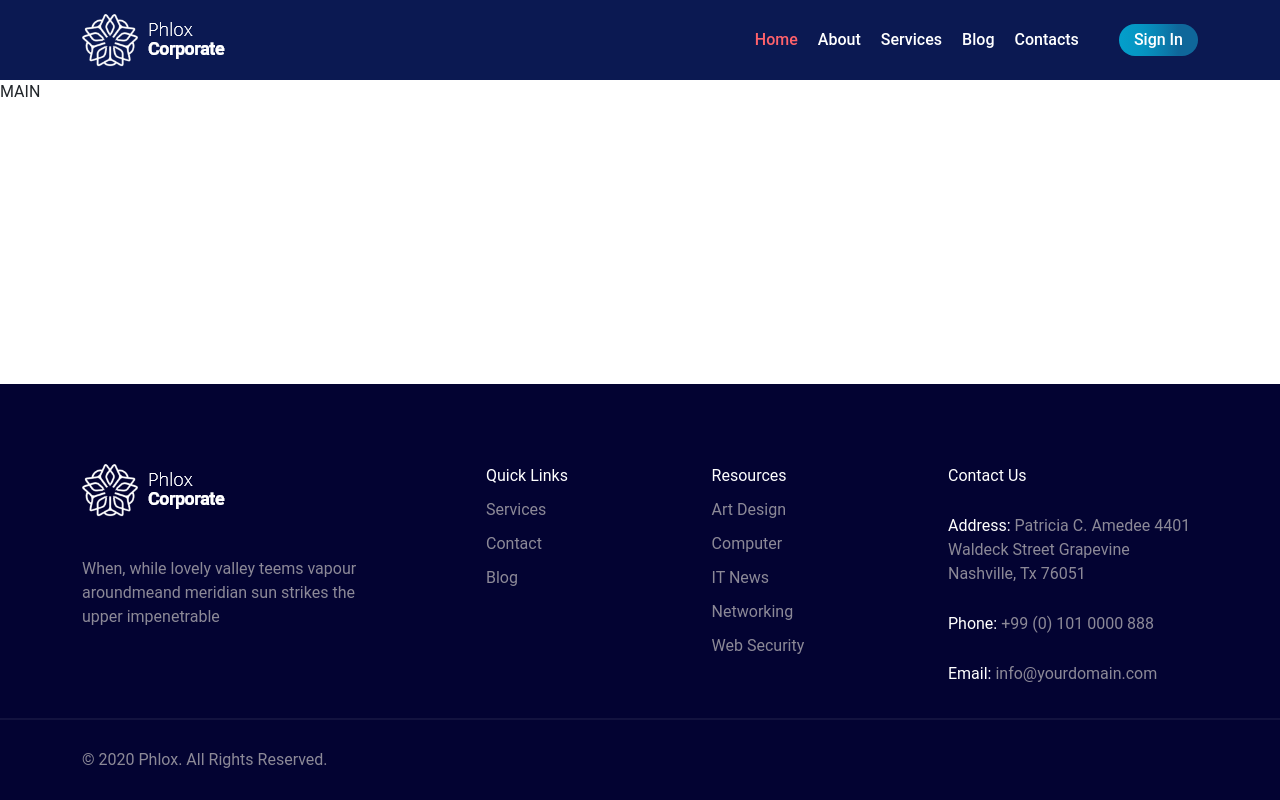
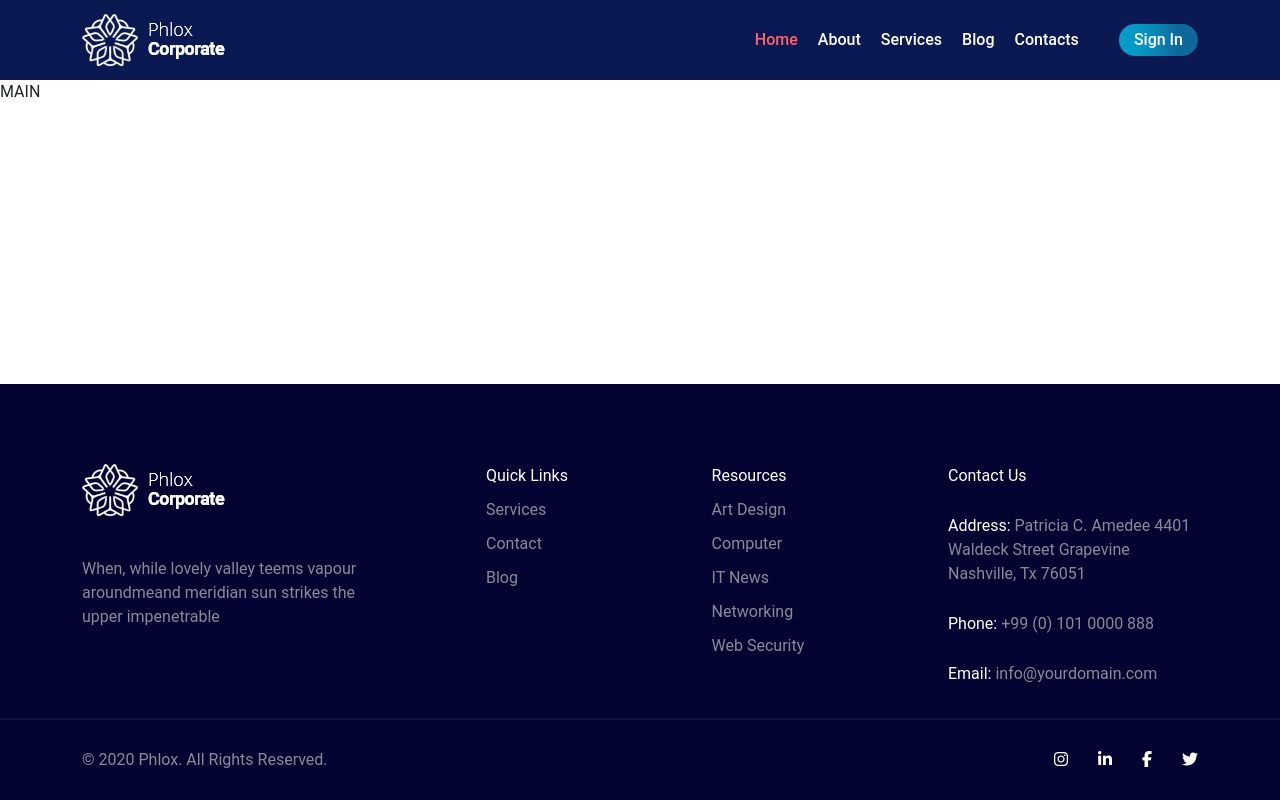
Before and after one commit to juri931/proj-html-vuejs, a Vue app: page / in a window 1280 px wide. Built offline with nearby package versions, Linux system fonts and the light colour scheme.

Commit message:
[add] footer socials

```diff
--- a/src/assets/data/store.js
+++ b/src/assets/data/store.js
@@ -95,16 +95,20 @@ const footerMenu = {
 const socials = {
   logos: [
     {
-      text: '<li><a href=""><i class="fa-brands fa-instagram"></i></a></li>',
+      text: "fa-brands fa-instagram",
+      href: "#",
     },
     {
-      text: '<li><a href=""><i class="fa-brands fa-linkedin-in"></i></a></li>',
+      text: "fa-brands fa-linkedin-in",
+      href: "#",
     },
     {
-      text: '<li><a href=""><i class="fa-brands fa-facebook-f"></i></a></li>',
+      text: "fa-brands fa-facebook-f",
+      href: "#",
     },
     {
-      text: '<li><a href=""><i class="fa-brands fa-twitter"></i></a></li>',
+      text: "fa-brands fa-twitter",
+      href: "#",
     },
   ],
 };
--- a/src/components/partials/Footer.vue
+++ b/src/components/partials/Footer.vue
@@ -4,6 +4,7 @@ export default {
   data() {
     return {
       footerMenu,
+      socials,
     };
   },
   computed: {
@@ -16,9 +17,13 @@ export default {
     col3() {
       return this.footerMenu.col3;
     },
+    addLogos() {
+      return this.socials.logos;
+    },
   },
   mounted() {
     console.log(footerMenu);
+    console.log(socials);
   },
 };
 </script>
@@ -70,18 +75,11 @@ export default {
 
       <div class="logos">
         <ul>
-          <!-- <li>
-            <a href=""><i class="fa-brands fa-instagram"></i></a>
+          <li v-for="(item, index) in addLogos" :key="index">
+            <a :href="item.href">
+              <i :class="item.text"></i>
+            </a>
           </li>
-          <li>
-            <a href=""><i class="fa-brands fa-linkedin-in"></i></a>
-          </li>
-          <li>
-            <a href=""><i class="fa-brands fa-facebook-f"></i></a>
-          </li>
-          <li>
-            <a href=""><i class="fa-brands fa-twitter"></i></a>
-          </li> -->
         </ul>
       </div>
     </div>
```
